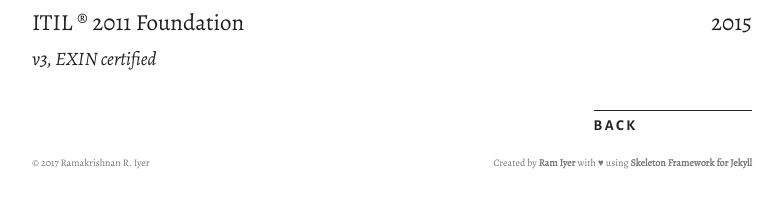
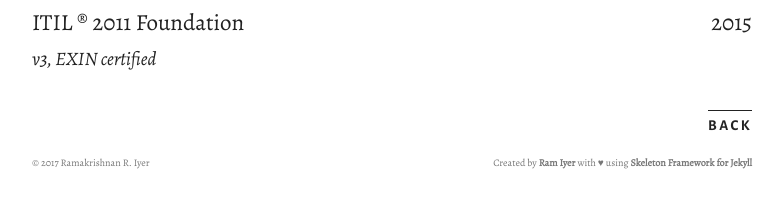
Before and after one commit to theramiyer/resume, a Jekyll site: the page built from _posts/2015-07-23-it-infrastructure-library-v3-2011.md, in a window 1280 px wide. Shown: the part 213-421 px from the top of the page, without its empty margins (248-1032 px from the left). Built offline with Jekyll 4.4.1, drawn with Linux system fonts in a browser that asks for light colours.

Commit message:
Fix post layout from making bottom scroll bar appear

```diff
--- a/_layouts/post.html
+++ b/_layouts/post.html
@@ -10,12 +10,6 @@ class: 'post-template'
 
 <!-- Everything inside the #post tags pulls data from the post -->
 <!-- #post -->
-
-<header>
-</header>
-
-<main>
-  <article>
 <header>
   <div class="twelve columns" style="margin-top: 20%;">
     <h4>{{ page.category | capitalize }}</h4>
@@ -29,23 +23,24 @@ class: 'post-template'
         <h5>{{ page.tenure }}</h5>
       </div>
     </div>
-        </div>
     {% if page.subtitle %}
     <h6>{{ page.subtitle }}</h6>
     {% endif %}
+  </div>
 </header>
 
-      <section class="post-content">
+<article>
   <div class="twelve columns">
     {{ content }}
   </div>
-        <div class="offset-by-nine columns">
-          <div class="three columns">
-            <h4><a href="\">back</a></h4>
+</article>
+
+<footer>
+  <div class="twelve columns">
+    <div class="u-pull-right">
+      <h4><a href="/">back</a></h4>
     </div>
   </div>
-      </section>
-  </article>
-</main>
+</footer>
 
 <!-- /post -->
```
Lines whose indentation alone changed are shown as unchanged.
